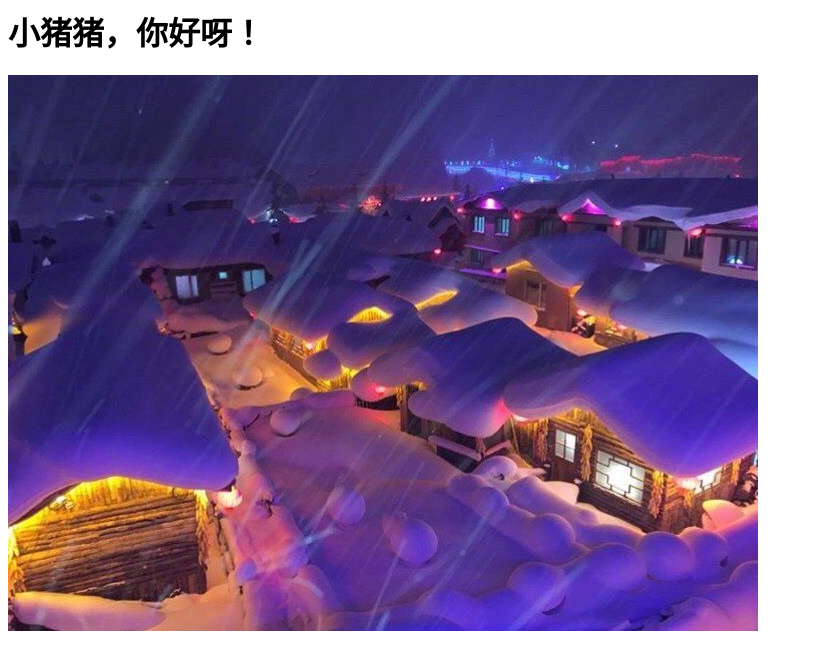
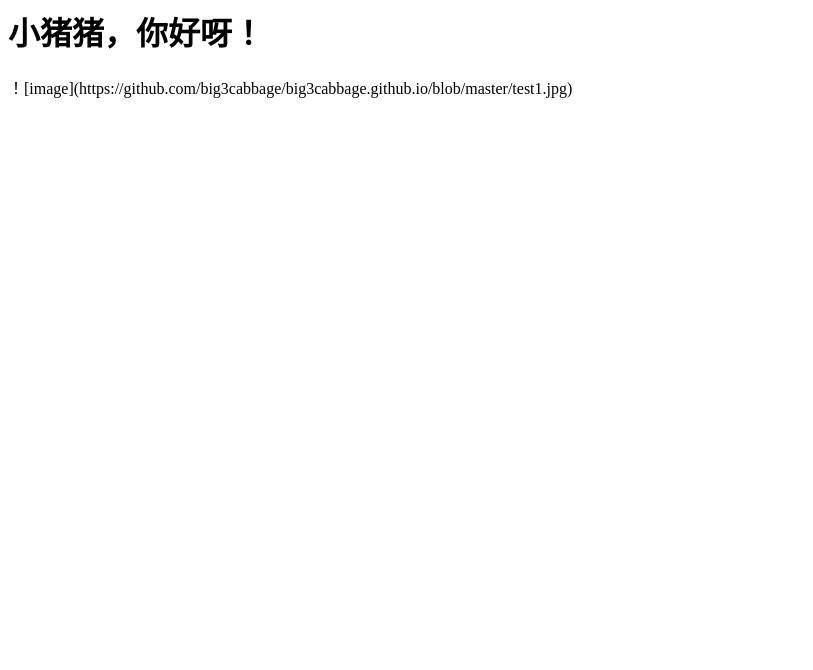
Before and after one commit to big3cabbage/big3cabbage.github.io, a plain HTML site: page index.html in a window 1280 px wide. Shown: the whole page, without its empty margins (0-813 px from the left). Drawn offline with Linux system fonts and the light colour scheme.

Commit message:
Update index.html

```diff
--- a/index.html
+++ b/index.html
@@ -6,6 +6,6 @@
   </head>
   <body>
     <h1>小猪猪，你好呀！</h1>
-    <img src="https://github.com/big3cabbage/big3cabbage.github.io/blob/master/test1.jpg" >
+    ！[image](https://github.com/big3cabbage/big3cabbage.github.io/blob/master/test1.jpg)
   </body>
 </html>
```
